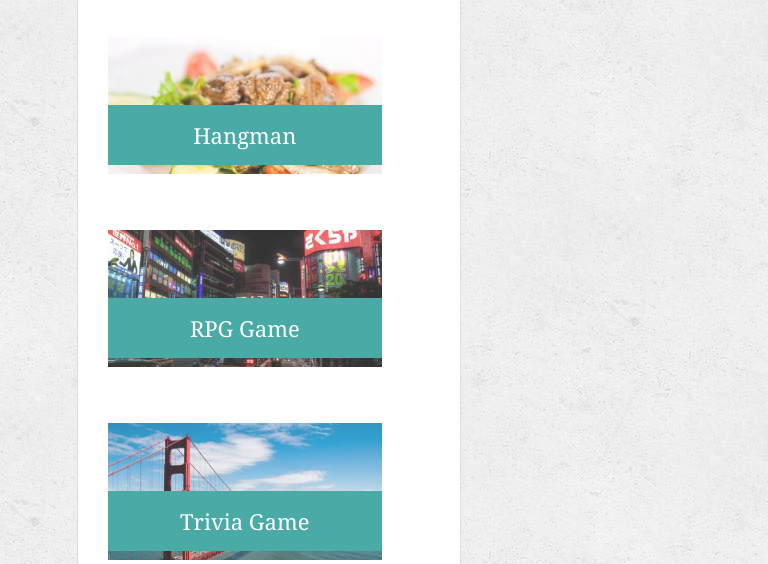
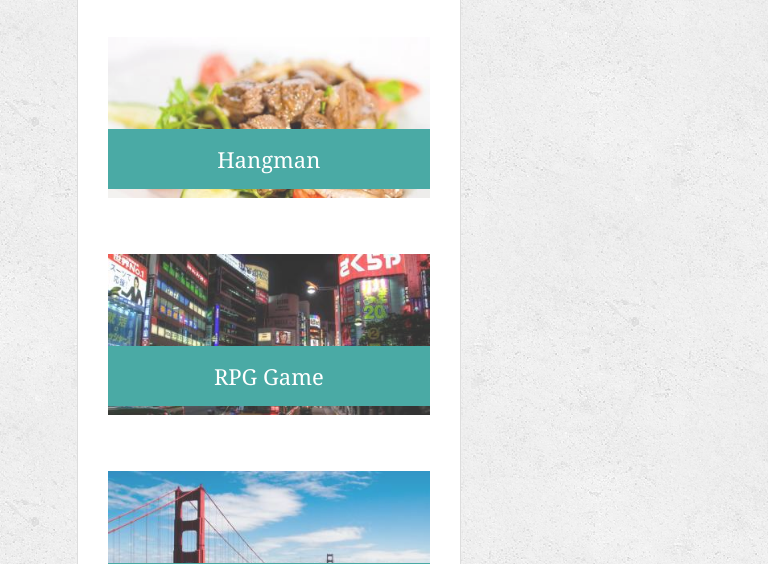
Before and after one commit to BooRad45/Responsive-Portfolio, a plain HTML site: page portfolio.html in a window 768 px wide. Shown: the part 236-800 px from the top of the page. Drawn offline with Linux system fonts and the light colour scheme.

Commit message:
worked on portfolio.html at 980px

```diff
--- a/assets/css/style.css
+++ b/assets/css/style.css
@@ -354,7 +354,7 @@ input[type=submit] {
     margin-right: 2.5%;
     margin-left: 2.5%;
     }
-}   /* <-------End of media queries at 768px down to 640 px*/
+}   /* <------- End of media queries at 768px down to 640 px*/
 
 @media screen and (max-width: 980px) and (min-width: 768px) {
    #logo {
@@ -371,4 +371,8 @@ input[type=submit] {
     .sidebar {
       margin-right: 7%;
     }
+    /* portfolio.html media queries at 980px */
+    .work  {
+      width: 100%;
+    }
 }
```
